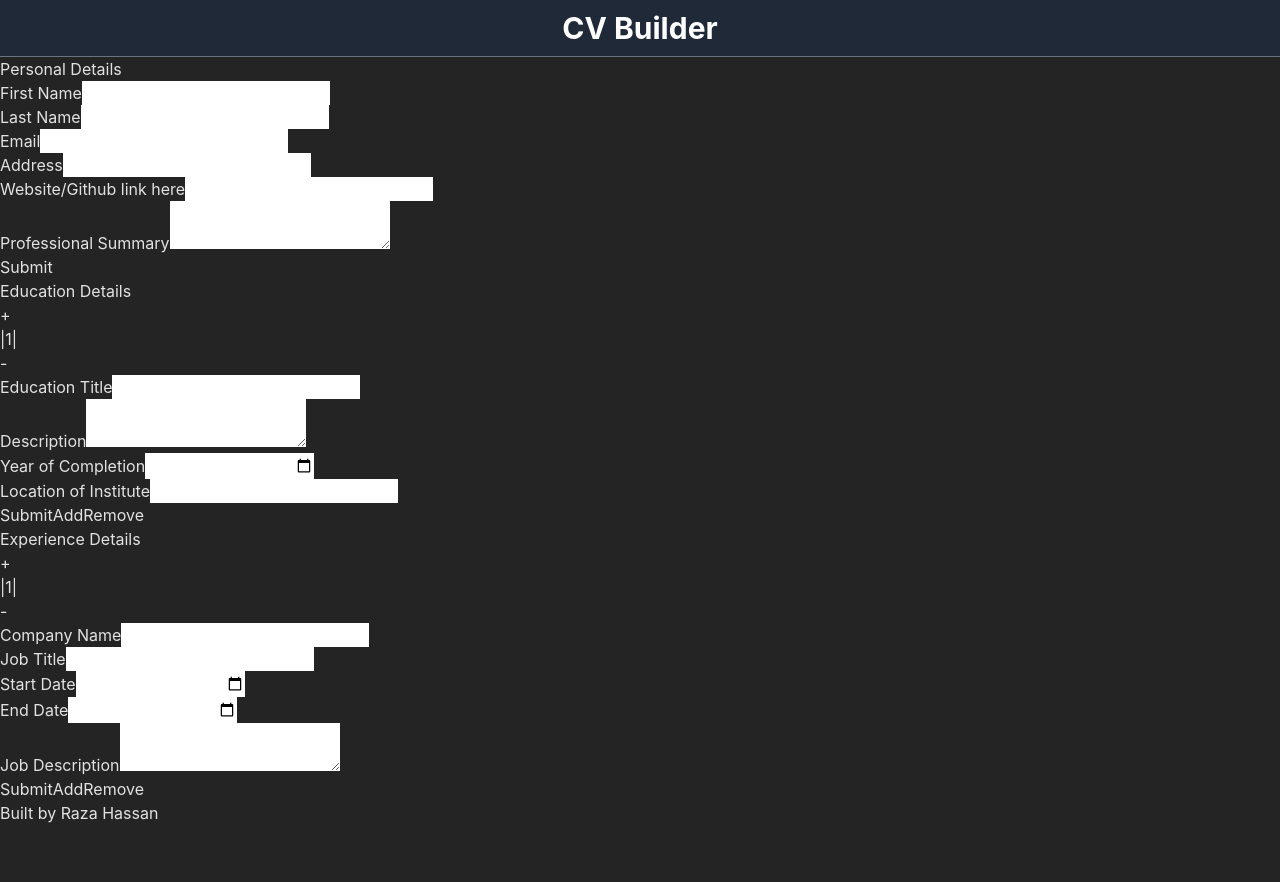
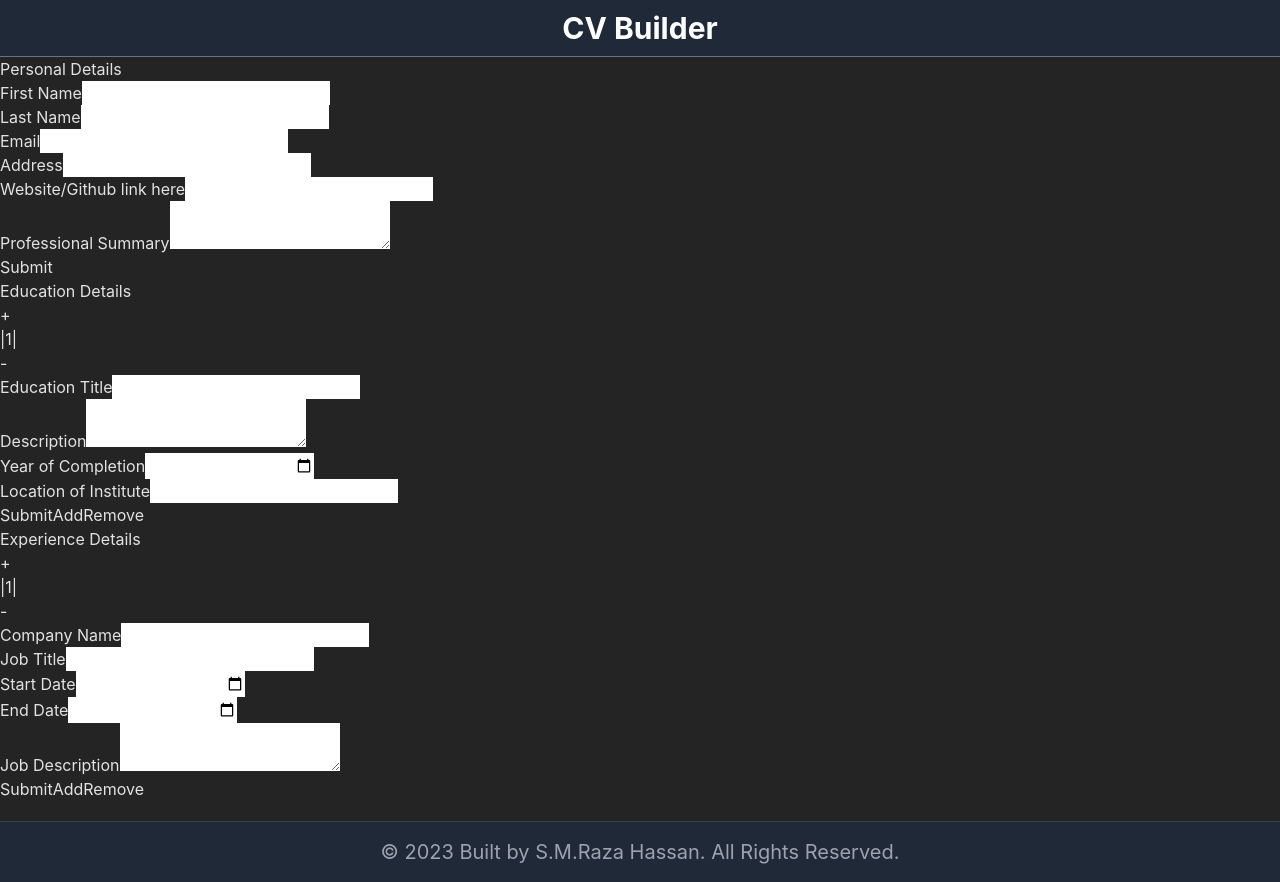
Before and after one commit to bilgramiraza/cv-builder, a React (Vite) app: page / in a window 1280 px wide. Before the commit the page ends 825 px from the top, so only its background shows below. Built offline with nearby package versions, Linux system fonts and the light colour scheme.

Commit message:
Cleaned Up UI of Footer Section

```diff
--- a/src/components/Footer.jsx
+++ b/src/components/Footer.jsx
@@ -1,7 +1,10 @@
 function Footer() {
   return (
-    <footer>
-      <p>Built by Raza Hassan</p>
+    <footer className="mt-5 dark">
+      <hr className="border-gray-200 dark:border-gray-700 sm:mx-auto sm:mt-1"/>
+      <div className="py-4 bg-white md:px-6 dark:bg-gray-800">
+        <span className="block text-xl text-gray-500 sm:text-center dark:text-gray-400">© 2023 <a href="https://github.com/bilgramiraza" target="_blank" rel="noreferrer" className="hover:underline">Built by S.M.Raza Hassan</a>. All Rights Reserved.</span>
+      </div>
     </footer>
   );
 }
```
